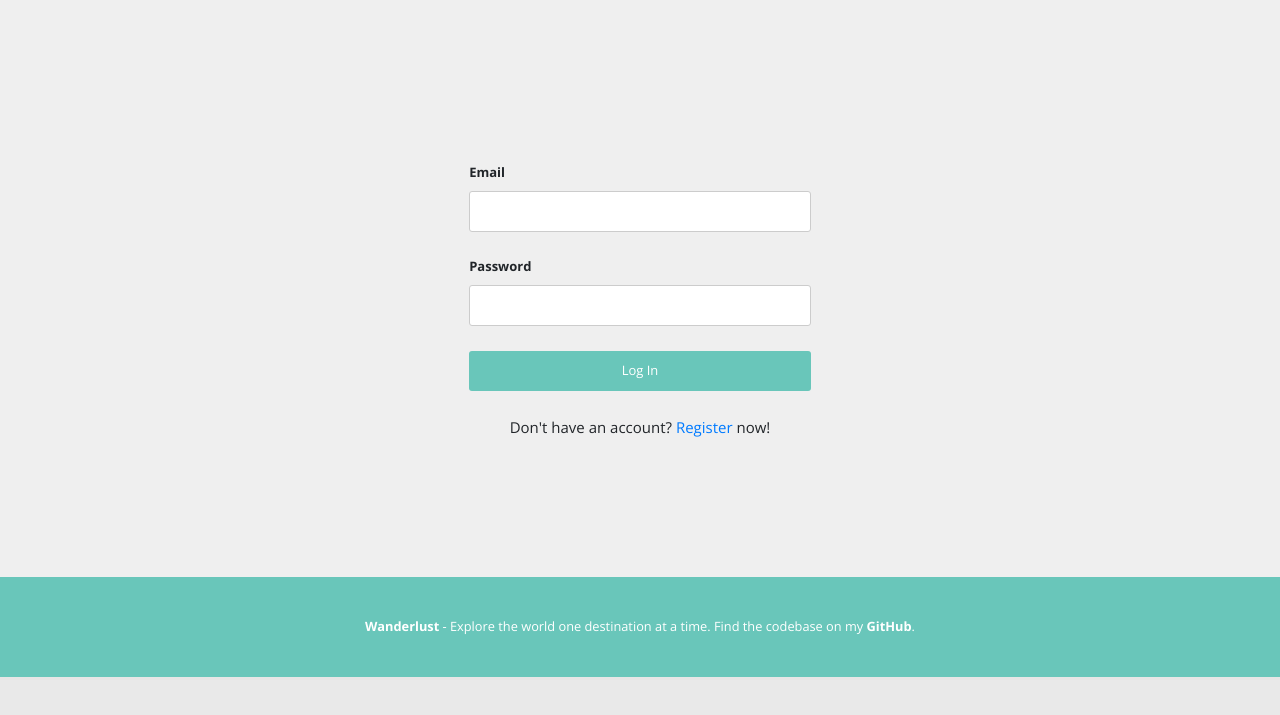
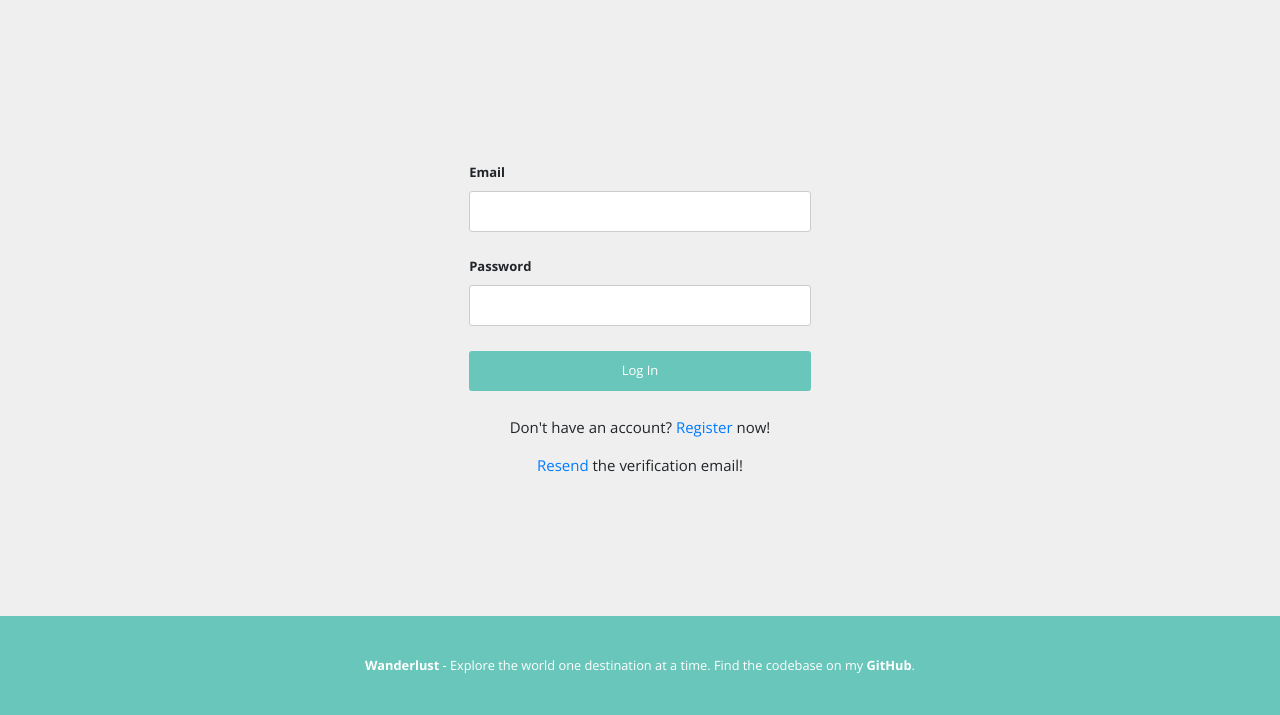
Before and after one commit to georgescutelnicu/Wanderlust, a Flask app: page /login in a window 1280 px wide. Shown: the part 120-835 px from the top of the page. Before the commit the page ends 797 px from the top, so only its background shows below. Run offline with Flask 3, Linux system fonts and the light colour scheme; some libraries are stand-ins or nearby versions.

Commit message:
Implement resend verification email with new token

```diff
--- a/form.py
+++ b/form.py
@@ -64,3 +64,18 @@ class LoginForm(FlaskForm):
         DataRequired(message="Password is required."),
     ])
     submit = SubmitField("Log In")
+
+
+class ResendVerificationForm(FlaskForm):
+    """
+        Form for resending account verification email.
+
+        Fields:
+            email (StringField): User's email address, required and must be valid.
+            submit (SubmitField): Submit button to trigger resend.
+    """
+    email = StringField("Email", validators=[
+        DataRequired(message="Email is required."),
+        Email(message="Invalid email address.")
+    ])
+    submit = SubmitField("Resend Verification Email")
--- a/main.py
+++ b/main.py
@@ -2,7 +2,7 @@ from flask import Flask, render_template, request, redirect, flash, url_for
 from model import db, Destination, User, DestinationToUser
 from api import app as api_blueprint
 from api import swaggerui_blueprint
-from form import RegistrationForm, LoginForm
+from form import RegistrationForm, LoginForm, ResendVerificationForm
 from helper_functions import (get_random_locations_for_continent, get_weather, get_pagination_and_page, get_map,
                               get_title, get_info, get_city_photos, send_verification_email)
 from werkzeug.security import generate_password_hash, check_password_hash
@@ -252,6 +252,26 @@ def login():
     return render_template("login.html", form=form, errors=form.errors, current_user=current_user)
 
 
+@app.route("/resend-verification", methods=["GET", "POST"])
+def resend_verification():
+    form = ResendVerificationForm()
+
+    if form.validate_on_submit():
+        email = form.email.data
+        user = User.query.filter_by(email=email).first()
+
+        if user and not user.enabled:
+            token = secrets.token_hex(32)
+            user.verification_token = token
+            db.session.commit()
+            send_verification_email(user.email, token, app.config['MAIL_USERNAME'], mail)
+
+        flash("If the email is linked to an unverified account, a new verification email has been sent.")
+        return redirect(url_for("resend_verification"))
+
+    return render_template("resend_verification.html", form=form, errors=form.errors)
+
+
 @app.route("/logout")
 def logout():
     logout_user()
--- a/templates/login.html
+++ b/templates/login.html
@@ -34,6 +34,7 @@
                 </div>
 
                 <p class="form-p">Don't have an account? <a href="/register">Register </a>now!</p>
+                <p class="form-p"><a href="/resend-verification">Resend </a>the verification email!</p>
 
             </form>
 
```
Also changed, not shown: templates/resend_verification.html (added, +38 -0 lines).
